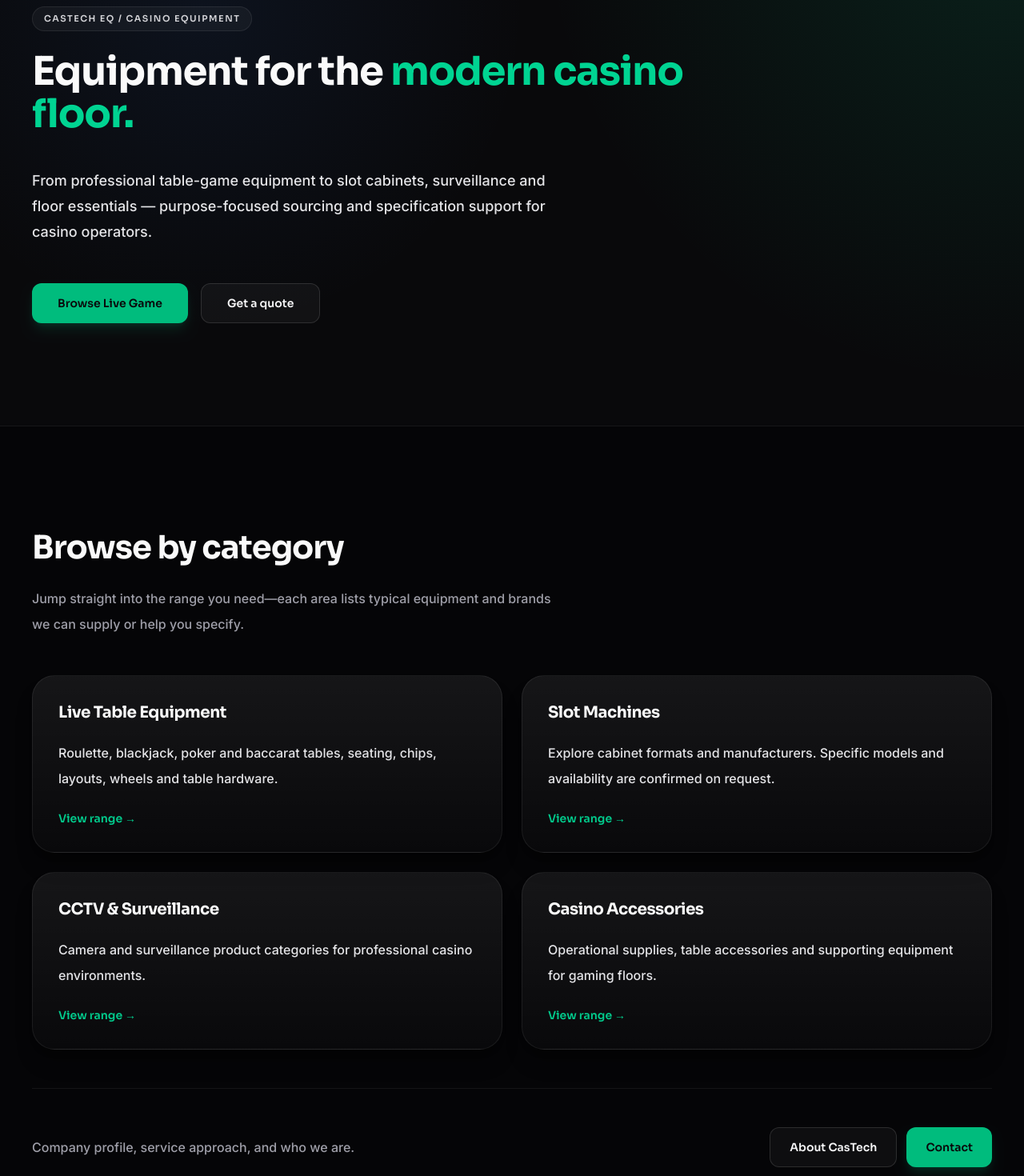
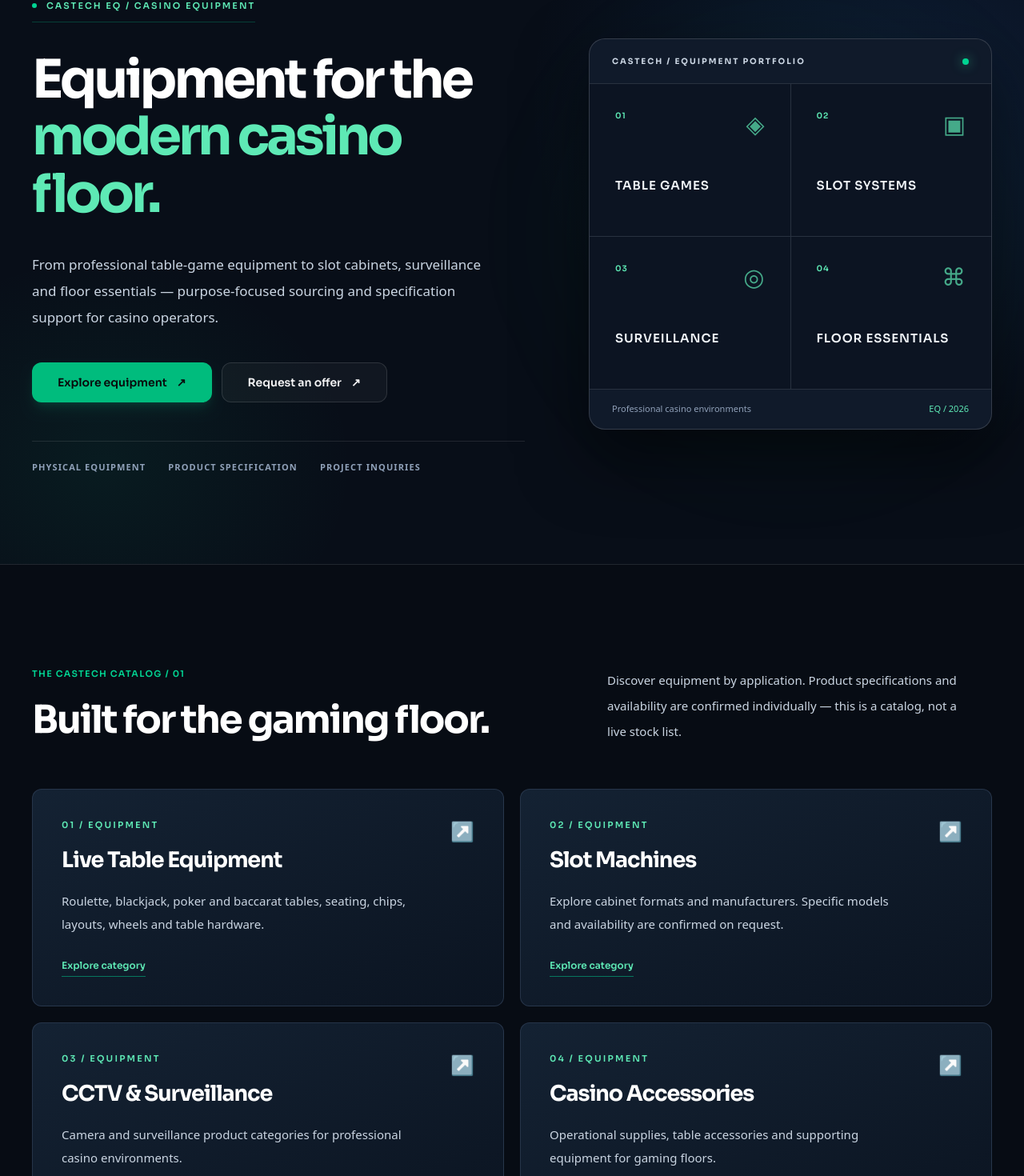
Before and after one commit to blldrmz/castech-site, a Next.js app: page / in a window 1280 px wide. Shown: the part 198-1668 px from the top of the page at 80% size. Built offline with nearby package versions, Linux system fonts and the light colour scheme.

Commit message:
Redesign CasTech EQ homepage with premium hardware catalog navigation

```diff
--- a/src/components/HomeLanding.tsx
+++ b/src/components/HomeLanding.tsx
@@ -1,80 +1,106 @@
 import { homeCategoryCards, homeHero } from "@/content/home";
 import Link from "next/link";
+
+const categoryDetails = [
+  { id: "01", short: "TABLE GAMES", icon: "◈" },
+  { id: "02", short: "SLOT SYSTEMS", icon: "▣" },
+  { id: "03", short: "SURVEILLANCE", icon: "◎" },
+  { id: "04", short: "FLOOR ESSENTIALS", icon: "⌘" },
+] as const;
 
 export function HomeLanding() {
   return (
     <>
-      <section
-        id="home"
-        className="relative overflow-hidden border-b border-white/[0.06] bg-zinc-950"
-      >
-        <div className="pointer-events-none absolute inset-0 bg-[radial-gradient(circle_at_top_right,rgba(16,185,129,0.14),transparent_42%),radial-gradient(circle_at_20%_20%,rgba(59,130,246,0.08),transparent_35%)]" />
-        <div className="relative z-10 castech-container castech-section-y">
-          <div className="castech-eyebrow-hero">{homeHero.eyebrow}</div>
-          <h1 className="castech-hero-title max-w-4xl">
-            {homeHero.title}{" "}
-            <span className="text-emerald-400">{homeHero.titleLine2}</span>
+      <section id="home" className="relative overflow-hidden border-b border-white/10 bg-[#080e18]">
+        <div aria-hidden="true" className="pointer-events-none absolute inset-0 bg-[radial-gradient(ellipse_55%_75%_at_90%_30%,rgba(59,130,246,0.12),transparent_70%),radial-gradient(ellipse_35%_45%_at_10%_85%,rgba(16,185,129,0.08),transparent_70%)]" />
+        <div className="relative castech-container grid items-center gap-14 py-24 sm:py-28 lg:min-h-[660px] lg:grid-cols-[1.1fr_.9fr] lg:gap-20 lg:py-28">
+          <div>
+            <div className="inline-flex items-center gap-3 border-b border-emerald-400/25 pb-3 font-heading text-[11px] font-semibold uppercase tracking-[0.19em] text-emerald-300">
+              <span className="h-1.5 w-1.5 rounded-full bg-emerald-400" />
+              {homeHero.eyebrow}
+            </div>
+            <h1 className="mt-9 max-w-[790px] font-heading text-[clamp(2.85rem,5.2vw,5.6rem)] font-bold leading-[1.07] tracking-[-0.06em] text-white">
+              {homeHero.title} <span className="text-emerald-300">{homeHero.titleLine2}</span>
             </h1>
-          <p className="castech-hero-body mt-9 max-w-2xl sm:mt-10">
+            <p className="mt-9 max-w-xl text-[15px] font-medium leading-[1.95] text-slate-300 sm:text-[17px]">
               {homeHero.lead}
             </p>
-          <div className="mt-10 flex flex-wrap gap-3 sm:mt-12 sm:gap-4">
-            <Link href="/live-games" className="castech-btn-primary">
-              Browse Live Game
+            <div className="mt-10 flex flex-wrap gap-3">
+              <Link href="/live-games" className="castech-btn-primary">Explore equipment <span className="ml-3" aria-hidden>↗</span></Link>
+              <Link href="/contact" className="castech-btn-secondary">Request an offer <span className="ml-3" aria-hidden>↗</span></Link>
+            </div>
+            <div className="mt-12 flex flex-wrap gap-x-7 gap-y-3 border-t border-white/10 pt-6 text-[11px] font-semibold uppercase tracking-[0.1em] text-slate-400">
+              <span>Physical equipment</span><span>Product specification</span><span>Project inquiries</span>
+            </div>
+          </div>
+
+          <div className="relative mx-auto w-full max-w-[520px]" aria-label="CasTech equipment categories">
+            <div aria-hidden="true" className="absolute -inset-8 rounded-full bg-emerald-500/[0.035] blur-3xl" />
+            <div className="relative overflow-hidden rounded-[20px] border border-white/15 bg-[#101a2a] shadow-[0_35px_85px_rgba(0,0,0,.55)]">
+              <div className="flex items-center justify-between border-b border-white/10 px-7 py-5">
+                <span className="font-heading text-[10px] font-bold uppercase tracking-[0.2em] text-slate-300">CasTech / Equipment portfolio</span>
+                <span className="h-2 w-2 rounded-full bg-emerald-400 shadow-[0_0_14px_rgba(52,211,153,.7)]" />
+              </div>
+              <div className="grid grid-cols-2 gap-px bg-white/10">
+                {categoryDetails.map((item, i) => (
+                  <Link key={item.id} href={homeCategoryCards[i].href} className="group min-h-[155px] bg-[#0c1422] p-6 transition hover:bg-[#152535] sm:min-h-[190px] sm:p-8">
+                    <div className="flex items-start justify-between">
+                      <span className="font-heading text-[10px] font-semibold tracking-widest text-emerald-300">{item.id}</span>
+                      <span className="text-3xl font-light text-emerald-300/70" aria-hidden>{item.icon}</span>
+                    </div>
+                    <div className="mt-9 font-heading text-sm font-semibold uppercase tracking-[0.06em] text-slate-100 sm:mt-12 sm:text-[15px]">{item.short}</div>
                   </Link>
-            <Link href="/contact" className="castech-btn-secondary">
-              Get a quote
-            </Link>
+                ))}
+              </div>
+              <div className="flex justify-between gap-4 border-t border-white/10 px-7 py-4 text-[11px] text-slate-400">
+                <span>Professional casino environments</span>
+                <span className="text-emerald-300">EQ / 2026</span>
+              </div>
+            </div>
           </div>
         </div>
       </section>
 
-      <section
-        className="border-b border-white/[0.06] bg-[#050507]"
-        aria-labelledby="home-categories-heading"
-      >
+      <section className="border-b border-white/10 bg-[#070c14]" aria-labelledby="home-categories-heading">
         <div className="castech-container castech-section-y">
-          <h2
-            id="home-categories-heading"
-            className="castech-h2 max-w-2xl text-zinc-50"
-          >
-            Browse by category
-          </h2>
-          <p className="castech-body mt-5 max-w-2xl text-zinc-400 sm:mt-6">
-            Jump straight into the range you need—each area lists typical equipment
-            and brands we can supply or help you specify.
+          <div className="grid gap-8 lg:grid-cols-[1fr_0.7fr] lg:items-end">
+            <div>
+              <p className="castech-eyebrow">The CasTech catalog / 01</p>
+              <h2 id="home-categories-heading" className="mt-5 max-w-3xl font-heading text-4xl font-bold leading-tight tracking-[-0.045em] text-white sm:text-5xl">Built for the gaming floor.</h2>
+            </div>
+            <p className="max-w-md text-[15px] leading-8 text-slate-300">
+              Discover equipment by application. Product specifications and availability are confirmed individually — this is a catalog, not a live stock list.
             </p>
-          <div className="mt-12 grid gap-5 sm:grid-cols-2 lg:grid-cols-2 lg:gap-6">
-            {homeCategoryCards.map((card) => (
-              <Link
-                key={card.href}
-                href={card.href}
-                className="castech-card-product group flex flex-col p-7 transition duration-300 hover:-translate-y-0.5 hover:border-emerald-500/25 sm:p-8"
-              >
-                <h3 className="font-heading text-lg font-bold tracking-tight text-zinc-50 sm:text-xl">
-                  {card.title}
-                </h3>
-                <p className="castech-body mt-4 flex-1 text-sm leading-7 text-zinc-200 sm:mt-5 sm:text-base sm:leading-8">
-                  {card.description}
-                </p>
-                <span className="font-heading mt-6 text-sm font-semibold text-emerald-400/95 transition group-hover:text-emerald-300">
-                  View range →
-                </span>
+          </div>
+          <div className="mt-14 grid gap-4 md:grid-cols-2 lg:gap-5">
+            {homeCategoryCards.map((card, i) => (
+              <Link key={card.href} href={card.href} className="group relative flex min-h-[260px] flex-col justify-between overflow-hidden rounded-xl border border-slate-700/70 bg-gradient-to-br from-[#142233] to-[#0b1421] p-8 transition duration-200 hover:-translate-y-0.5 hover:border-emerald-400/40 sm:p-9">
+                <div className="flex items-start justify-between">
+                  <span className="font-heading text-[11px] font-semibold tracking-[0.2em] text-emerald-300">0{i + 1} / EQUIPMENT</span>
+                  <span className="text-2xl font-light text-slate-400 transition group-hover:text-emerald-300" aria-hidden>↗</span>
+                </div>
+                <div>
+                  <h3 className="font-heading text-[23px] font-bold tracking-[-0.04em] text-white sm:text-[27px]">{card.title}</h3>
+                  <p className="mt-4 max-w-md text-sm leading-[1.95] text-slate-300 sm:text-[15px]">{card.description}</p>
+                  <span className="mt-7 inline-block border-b border-emerald-400/50 pb-1 font-heading text-[12px] font-semibold text-emerald-300">Explore category</span>
+                </div>
               </Link>
             ))}
           </div>
-          <div className="mt-12 flex flex-col gap-4 border-t border-white/[0.06] pt-12 sm:flex-row sm:items-center sm:justify-between">
-            <p className="castech-body text-zinc-400">
-              Company profile, service approach, and who we are.
-            </p>
-            <div className="flex flex-wrap gap-3">
-              <Link href="/about" className="castech-btn-secondary min-h-12 px-6">
-                About CasTech
-              </Link>
-              <Link href="/contact" className="castech-btn-primary min-h-12 px-6">
-                Contact
-              </Link>
         </div>
+      </section>
+
+      <section className="border-b border-white/10 bg-[#0b121e]">
+        <div className="castech-container grid gap-10 py-20 sm:py-24 lg:grid-cols-[1.1fr_.9fr] lg:items-center">
+          <div>
+            <p className="castech-eyebrow">A Virexa AI Technologies division</p>
+            <h2 className="mt-5 font-heading text-3xl font-bold tracking-[-0.045em] text-white sm:text-4xl">Specialist hardware.<br/>Connected expertise.</h2>
+            <p className="mt-6 max-w-xl text-[15px] leading-8 text-slate-300">CasTech concentrates on physical casino equipment and professional supply inquiries. Virexa brings the wider group's technology and engineering focus.</p>
+          </div>
+          <div className="flex flex-wrap gap-3 lg:justify-end">
+            <Link href="/about" className="castech-btn-secondary">About CasTech</Link>
+            <Link href="/contact" className="castech-btn-primary">Contact sales</Link>
+            <a href="https://virexa-tech.com" target="_blank" rel="noopener noreferrer" className="castech-btn-secondary">Virexa ↗</a>
           </div>
         </div>
       </section>
```
Lines whose indentation alone changed are shown as unchanged.
